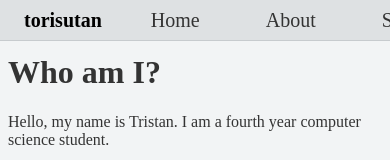
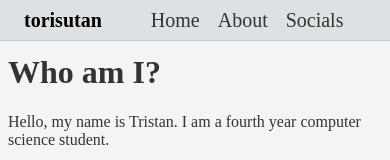
Before and after one commit to torisutansan02/torisutansan, a Next.js app: page / in a window 390 px wide. Shown: the top 160 px of the page. Built offline with nearby package versions, Linux system fonts and the light colour scheme; a web font is replaced by a local one.

Commit message:
Editing styles

```diff
--- a/styles/Home.module.css
+++ b/styles/Home.module.css
@@ -221,6 +221,14 @@
     font-size: 0.8rem;
   }
 
+  .navbar .links {
+    font-size: 20px;
+    padding: 0.1rem 1.5rem;
+    display: flex;
+    gap: 1rem;
+    margin-right: auto;
+  }
+
   .content {
     padding: 4rem;
   }
```
